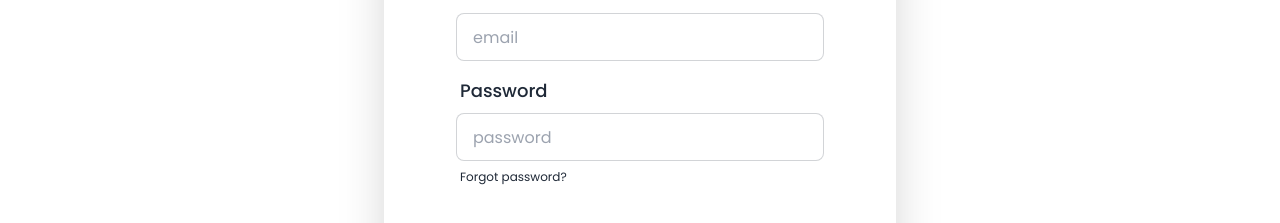
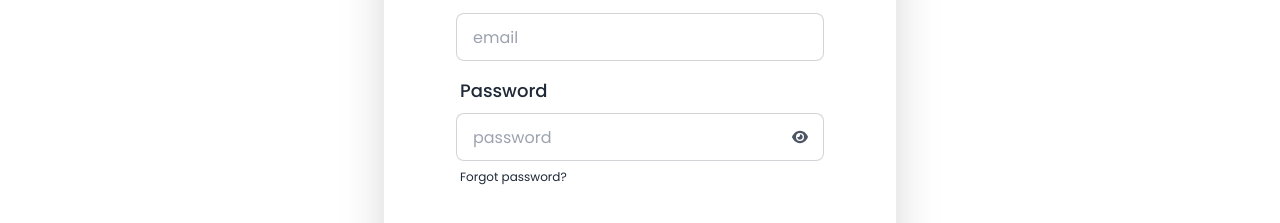
Before and after one commit to AnsarulIslam10/Discount-Pro, a React (Vite) app: page /register in a window 1280 px wide. Shown: the part 539-762 px from the top of the page. Built offline with nearby package versions, Linux system fonts and the light colour scheme; no server answers.

Commit message:
toggle show password

```diff
--- a/src/pages/Login.jsx
+++ b/src/pages/Login.jsx
@@ -1,13 +1,15 @@
-import React, { useContext } from "react";
+import React, { useContext, useState } from "react";
 import { FcGoogle } from "react-icons/fc";
 import { Link, useLocation, useNavigate } from "react-router-dom";
 import { AuthContext } from "../provider/AuthProvider";
 import { toast } from "react-toastify";
+import { FaEye, FaEyeSlash } from "react-icons/fa6";
 
 const Login = () => {
   const { signInUser, signInWithGoogle } = useContext(AuthContext);
+  const [showPassword, setShowPassword] = useState(false)
   const navigate = useNavigate();
-  const location = useLocation()
+  const location = useLocation();
   const handleSubmit = (e) => {
     e.preventDefault();
     const email = e.target.email.value;
@@ -17,12 +19,11 @@ const Login = () => {
     signInUser(email, password)
       .then((result) => {
         console.log(result.user);
-        toast.success("Login successful")
+        toast.success("Login successful");
         navigate(location?.state ? location.state : "/");
       })
       .catch((err) => {
         console.log(err);
-        toast.error(err.message)
       });
   };
 
@@ -30,12 +31,12 @@ const Login = () => {
     signInWithGoogle()
       .then((result) => {
         console.log(result.user);
-        toast.success("Login successful")
+        toast.success("Login successful");
         navigate(location?.state ? location.state : "/");
       })
       .catch((err) => {
         console.log(err);
-        toast.error(err.message)
+        toast.error(err.message);
       });
   };
 
@@ -56,17 +57,22 @@ const Login = () => {
               required
             />
           </div>
-          <div className="form-control">
+          <div className="form-control relative">
             <label className="label">
               <span className="label-text font-medium text-lg">Password</span>
             </label>
             <input
-              type="password"
+              type={showPassword ? "text" : "password"}
               name="password"
               placeholder="password"
               className="input input-bordered"
               required
             />
+            <p onClick={()=> setShowPassword(!showPassword)} className="absolute right-4 text-gray-600 top-[60px]">
+              {
+                showPassword ? <FaEyeSlash/> : <FaEye />
+              }
+            </p>
             <label className="label">
               <a href="#" className="label-text-alt link link-hover">
                 Forgot password?
--- a/src/pages/Register.jsx
+++ b/src/pages/Register.jsx
@@ -1,13 +1,15 @@
-import React, { useContext } from "react";
+import React, { useContext, useState } from "react";
 import { FcGoogle } from "react-icons/fc";
 import { Link, useLocation, useNavigate } from "react-router-dom";
 import { AuthContext } from "../provider/AuthProvider";
 import { toast } from "react-toastify";
+import { FaEye, FaEyeSlash } from "react-icons/fa6";
 
 const Register = () => {
   const {createUser, setUser, updateUserProfile, signInWithGoogle} = useContext(AuthContext);
   const navigate = useNavigate()
   const location = useLocation();
+  const [showPassword, setShowPassword] = useState(false)
   const handleSubmit = (e) =>{
     e.preventDefault();
     const name = e.target.name.value;
@@ -83,17 +85,22 @@ const Register = () => {
               required
             />
           </div>
-          <div className="form-control">
+          <div className="form-control relative">
             <label className="label">
               <span className="label-text font-medium text-lg">Password</span>
             </label>
             <input
-              type="password"
+              type={showPassword ? "text" : "password"}
               name="password"
               placeholder="password"
               className="input input-bordered"
               required
             />
+            <p onClick={()=> setShowPassword(!showPassword)} className="absolute right-4 text-gray-600 top-[60px]">
+              {
+                showPassword ? <FaEyeSlash/> : <FaEye />
+              }
+            </p>
             <label className="label">
               <a href="#" className="label-text-alt link link-hover">
                 Forgot password?
```
